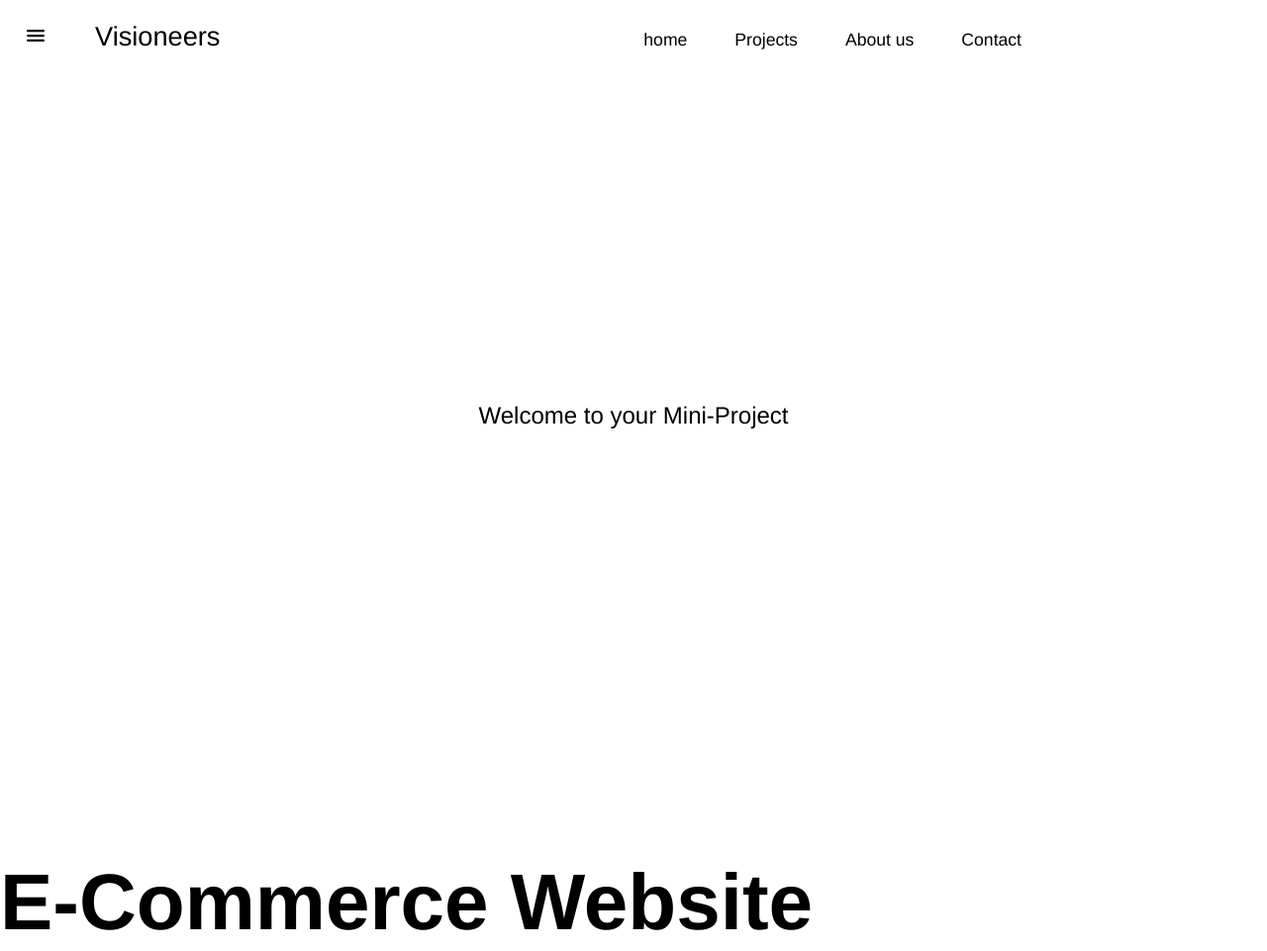
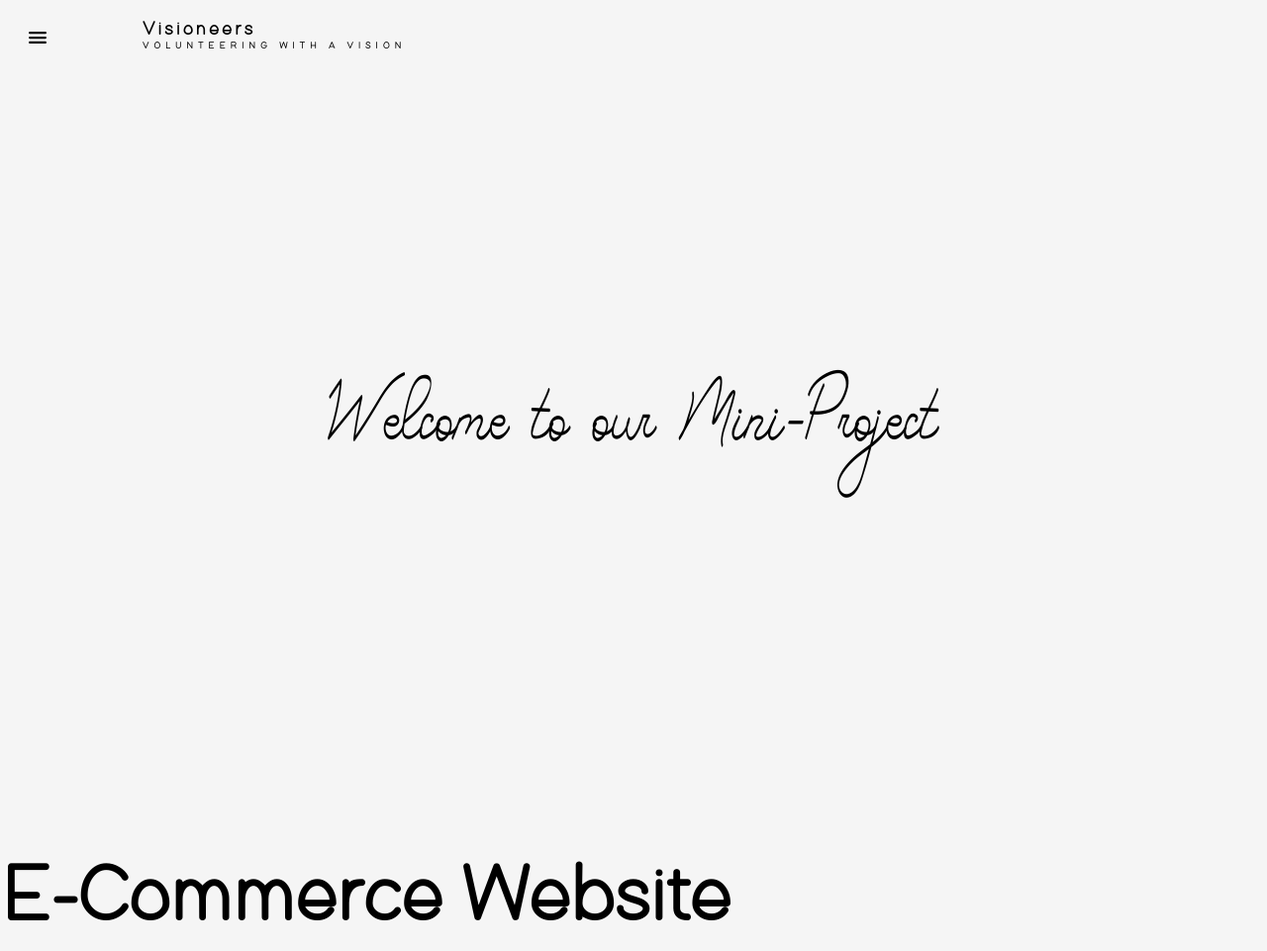
Before and after one commit to Visoneers/Portfolio, a plain HTML site: page index.html in a window 1280 px wide. Shown: the top 961 px of the page at 99% size. Drawn offline with nearby package versions, Linux system fonts and the light colour scheme.

Commit message:
home page

```diff
--- /dev/null
+++ b/css/font.css
@@ -0,0 +1,12 @@
+@font-face {
+    font-family: Starbeamer;
+    src: url('../font/Starbeamer.ttf');
+}
+@font-face {
+    font-family: GreatestShow;
+    src: url('../font/GreatestShowRegular.ttf');
+}
+@font-face {
+    font-family: Demure;
+    src: url('../font/Demure.ttf');
+}
--- a/css/style.css
+++ b/css/style.css
@@ -1,74 +1,68 @@
+@import url('../css/font.css');
 html, body {
       margin: 0;
       padding: 0;
       width: 100%;
       height: 100vh;
       font-family: "Helvetica";
+      background-color: whitesmoke;
 }
 section{
       display: block;
-      width: 90vw;
-      height: 100vh;
+      width: 100%;
+      height: 100%;
 }
-
 a{
       text-decoration: none;
       color: black;
   }
 
-  /*-------------------Navigation Menu --------------------------------*/
-
-.navigation{
-      font-size: 1.7rem;
-      padding: 1.3rem 6rem;
-      height: 0rem;
-      min-height: 40vh;
-      overflow: hidden;
-}
-.navigation .heading{
-      display: flex;
-      flex-direction: row;
-      justify-content: space-between;
-}
-.navigation .nav-menu{
-      margin: 0;
-      display: flex;
-      list-style-type: none;
-}
-.navigation .nav-menu a{
-      padding: 0 1.5rem;
-      font-size: 1.1rem;
-      position: relative;
-}
-
   /*-------------------Project Menu --------------------------------*/
 
 .project h1{
       font-size: 5rem;
+      font-family: "Demure";
 }
 .project p{
-      font: "Helvetica";
-      font-size: 2rem;
+      font-size: 5rem;
+      font-family: "Demure";
 }
 
-/*-------------------Dropdown Navigation Menu --------------------------------*/
+/*-------------------Navigation Menu --------------------------------*/
 
+.heading{
+      display: block;
+      position: fixed;
+      padding: 1.2rem 9rem;
+      font-family: "Demure";
+      font-size: 1.2rem;
+      letter-spacing: 3px;
+      overflow: hidden;
+      margin-block-end: 0em;
+      font-weight: bolder;
+}
+.heading p{
+      font-size: 0.6rem;
+      font-weight: bold;
+      letter-spacing: 5px;
+      margin-block-start: 0.2em;
+}
 .hero-section h1{
       position: absolute;
-      top: 50%;
+      top: 45%;
       left: 50%;
       transform: translate(-50%, -50%);
+      font-size: 75px;
       font-weight: lighter;
-      text-align: center;
+      font-family: "GreatestShow";
 }
-
-.menu-btn {
+.menu-btn{
       position: fixed;
-      margin: 1em;
+      z-index: 1;
+      margin: 1.1em;
       font-size: 24px;
 }
-
-.menu {
+.menu{
       position: absolute;
       top: 0;
       width: 100%;
--- a/index.html
+++ b/index.html
@@ -5,21 +5,25 @@
       <meta charset="UTF-8">
       <meta name="viewport" content="width=device-width, initial-scale=1.0">
       <meta http-equiv="X-UA-Compatible" content="ie=edge">
-      <title>Visioneers</title>
+      <title>Portfolio</title>
       <link rel="stylesheet" href="css/style.css">
       <script src="js/jquery.js"></script>
       <script src="https://unpkg.com/ionicons@5.1.2/dist/ionicons.js"></script>
       <script src="https://cdnjs.cloudflare.com/ajax/libs/gsap/2.1.2/TweenMax.min.js"></script>
 </head>
-
 <body>
-      <section>
+       <!---------------- navigation menu ------------------------>
+    <section class="page1">
         <div class="wrapper">
-                  <div class="hero-section">
-                        <h1>Welcome to your Mini-Project</h1>
                 <div class="menu-btn">
                     <ion-icon name="menu"></ion-icon>
                 </div>
+                <div class="hero-section">
+                    <h1>Welcome to our Mini-Project</h1>
+                </div>
+                <div class="heading">
+                    <a href="index.html">Visioneers</a>
+                    <p>VOLUNTEERING WITH A VISION</p>
                 </div>
                 <div class="menu">
                     <div class="close-menu">
@@ -28,13 +32,13 @@
                     <div class="nav">
                             <ul class="main-menu">
                                 <li class="main-menu-item">
-                                          <a href="inde.html">Home</a>
+                                        <a href="index.html">Home</a>
                                 </li>
                                 <li class="main-menu-item">
                                         <a href="#">Projects &nbsp; <ion-icon name="add-outline"></ion-icon></a>
                                         <ul class="submenu">
                                             <li class="submenu-item">
-                                                      <a href="index.html">E-Commerce</a>
+                                                    <a href="#">E-Commerce</a>
                                             </li>
                                         </ul>
                                 </li>
@@ -63,7 +67,7 @@
 
                     <div class="media">
                             <ul>
-                                    <li>Facebook</li>
+                                <a href="index.html"><li>Facebook</li></a>
                                 <li>Instagram</li>
                                 <li>Twitter</li>
                             </ul>
@@ -71,22 +75,6 @@
                 </div>
         </div>
         <script src="js/dropdownmenu.js"></script>
-
-            <!---------------- navigation menu ------------------------>
-
-            <nav class="navigation">
-                  <div class="heading">
-                        <a href="index.html" >Visioneers</a>
-                        <div>
-                              <ul class="nav-menu">
-                                    <li><a href="index.html">home</a></li>
-                                    <li><a href="project.html">Projects</a></li>
-                                    <li><a href="about.html">About us</a></li>
-                                    <li><a href="contact.html">Contact</a></li>
-                              </ul>
-                        </div>
-                  </div>
-            </nav>
     </section>
       <section>
             <div class="project">
```
Also changed, not shown: font/Demure.ttf (added), font/GreatestShowRegular.ttf (added), font/Starbeamer.ttf (added). Lines whose indentation alone changed are shown as unchanged.
